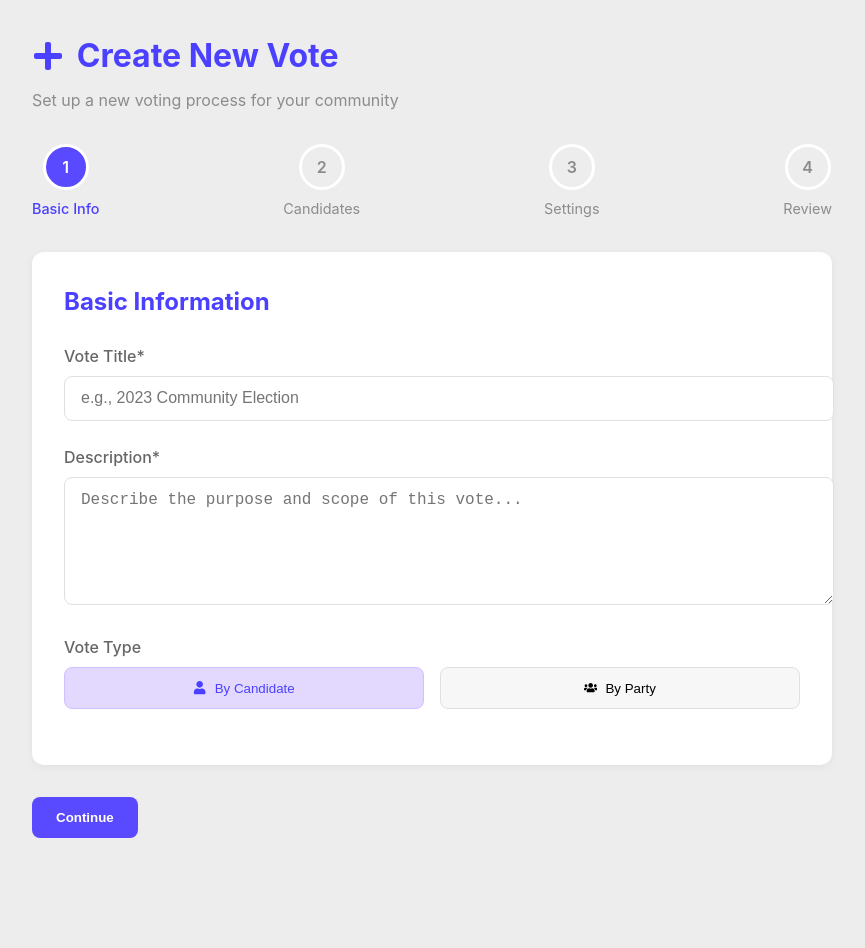
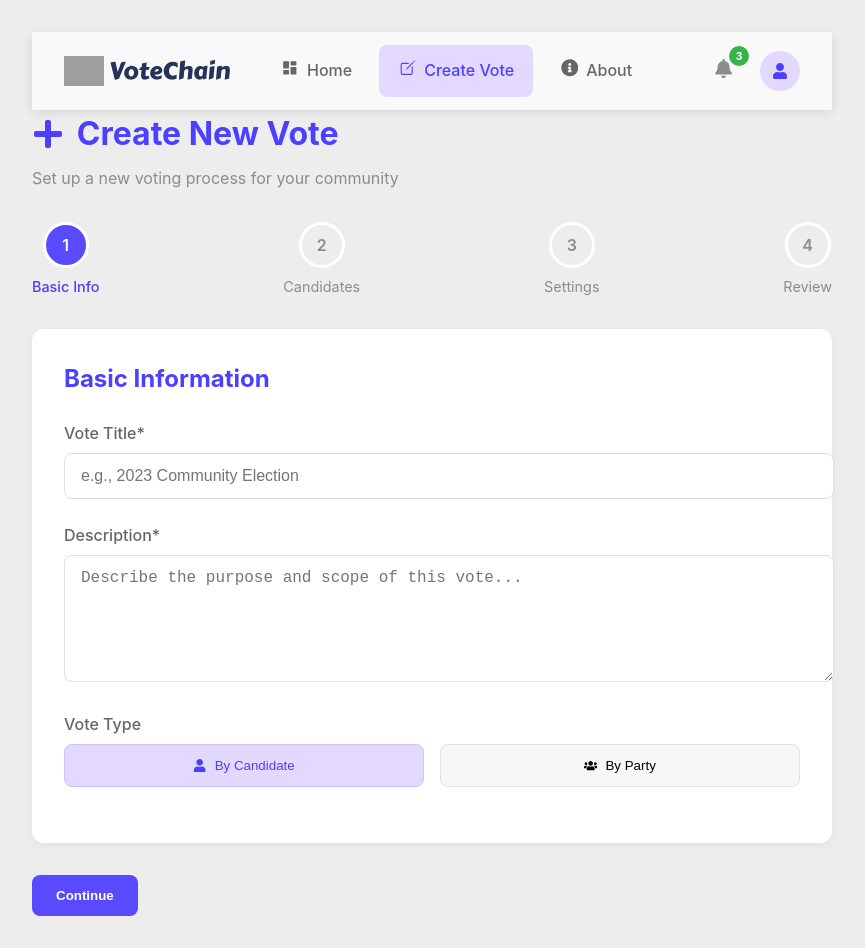
Before and after one commit to VoteChain/VoteChain, a React (Vite) app in the folder react_app/: page /create in a window 1280 px wide. Shown: the whole page, without its empty margins (208-1073 px from the left). Before the commit the page ends 870 px from the top, so only its background shows below. Built offline with nearby package versions, Linux system fonts and the light colour scheme; grey boxes are pictures that could not be loaded; a web font is replaced by a local one.

Commit message:
Added navbar to create vote page

```diff
--- a/react_app/src/pages/CreateVote/CreateVote.jsx
+++ b/react_app/src/pages/CreateVote/CreateVote.jsx
@@ -10,7 +10,8 @@ import {
 } from "react-icons/fa";
 import { useNavigate } from "react-router-dom";
 
-import "./create-vote.css"
+import "./create-vote.css";
+import Aside from "../../components/Aside/Aside";
 
 const CreateVotePage = () => {
   const navigate = useNavigate();
@@ -107,6 +108,7 @@ const CreateVotePage = () => {
 
   return (
     <div className="create-vote-page">
+      <Aside />
       <div className="create-header">
         <h1>
           <FaPlus /> Create New Vote
```
